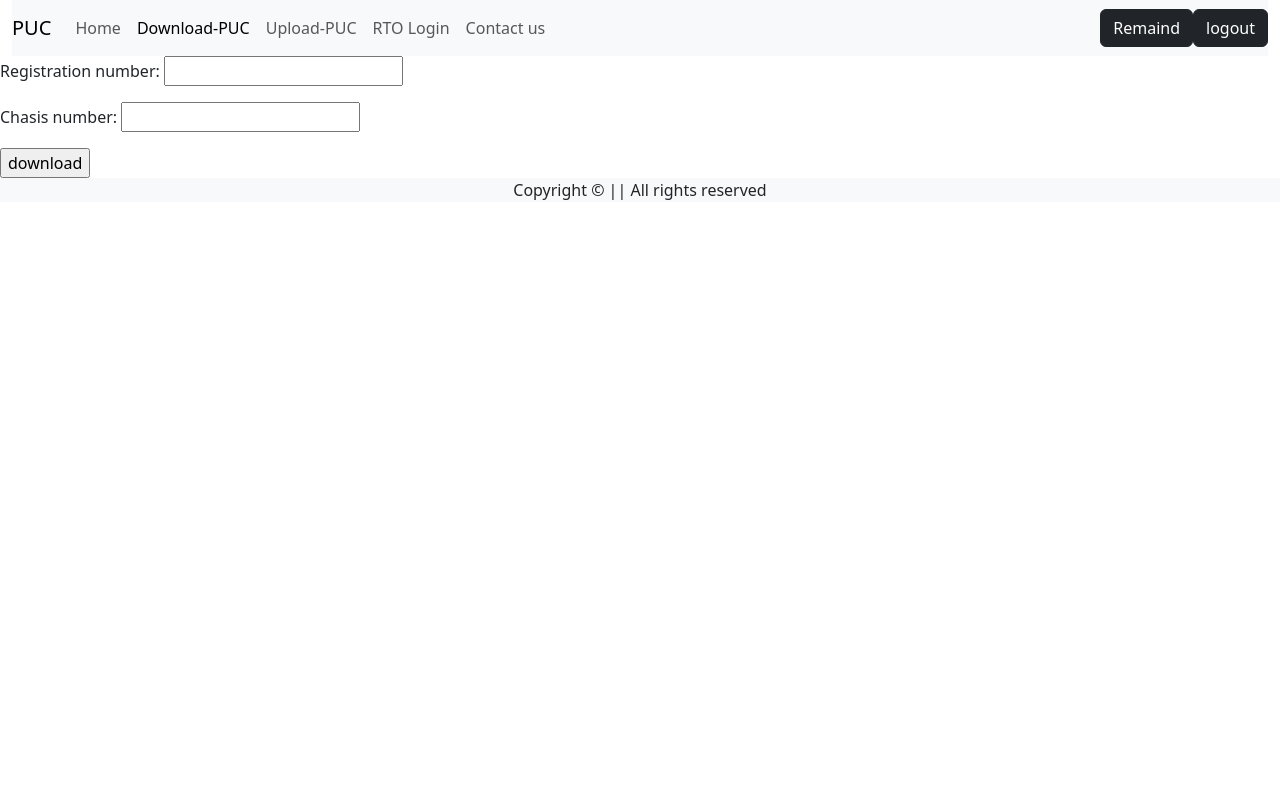
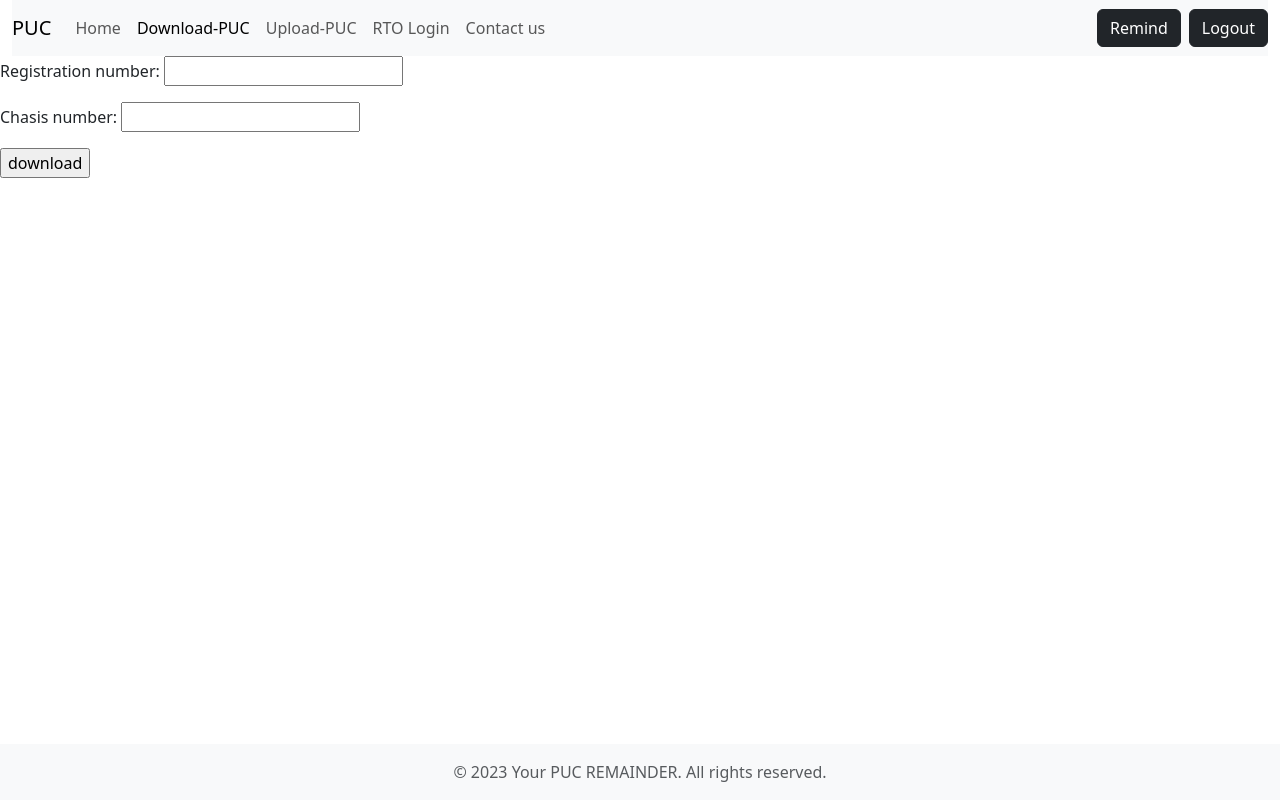
Before and after one commit to KiranGaneshKorada/pollution_under_control, a Django app: page /download/ in a window 1280 px wide. Run offline with Django 4.2, Linux system fonts and the light colour scheme; the visitor is signed in with stand-in values (Sample User, id 1); some libraries are stand-ins or nearby versions.

Commit message:
small changes in navbar and footer

```diff
--- a/templates/pucApp/base.html
+++ b/templates/pucApp/base.html
@@ -11,7 +11,7 @@
     {% comment %} header content start {% endcomment %}
 
     <div class="container-fluid">
-      <nav class="navbar navbar-expand-lg bg-body-tertiary">
+      <nav class="navbar navbar-expand-lg navbar-light bg-light">
         <a class="navbar-brand active" href="{% url 'home' %}">PUC</a>
         <button
           class="navbar-toggler"
@@ -27,14 +27,13 @@
         <div class="collapse navbar-collapse" id="navbarSupportedContent">
           <ul class="navbar-nav me-auto mb-2 mb-lg-0">
             <li class="nav-item">
-              <a class="nav-link {%block homeactive %} {%endblock homeactive%}" aria-current="page" href="{% url 'home' %}">Home</a>
+              <a class="nav-link {% block homeactive %} {% endblock homeactive %}" aria-current="page" href="{% url 'home' %}">Home</a>
             </li>
             <li class="nav-item">
-              <a class="nav-link {%block downloadactive %} {%endblock downloadactive%}" href="{%url 'downloadPUC'%}"> Download-PUC</a>
+              <a class="nav-link {% block downloadactive %} {% endblock downloadactive %}" href="{% url 'downloadPUC' %}">Download-PUC</a>
             </li>
             <li class="nav-item">
-              <a class="nav-link {%block uploadactive %}  {%endblock uploadactive %}
-              " aria-current="page" href="{%url 'uploadpuc'%}">Upload-PUC</a>
+              <a class="nav-link {% block uploadactive %} {% endblock uploadactive %}" aria-current="page" href="{% url 'uploadpuc' %}">Upload-PUC</a>
             </li>
             <li class="nav-item">
               <a class="nav-link" aria-current="page" href="/admin">RTO Login</a>
@@ -43,16 +42,21 @@
               <a class="nav-link" aria-current="page" href="">Contact us</a>
             </li>
           </ul>
-          {%if user.is_superuser %}
-          <div class="d-flex"><a href="{%url 'remainder' %}" class="btn btn-dark">Remaind</a></div>
-          {%endif%}
+          {% if user.is_superuser %}
+          <div class="d-flex">
+            <a href="{% url 'remainder' %}" class="btn btn-dark me-2">Remind</a>
+          </div>
+          {% endif %}
 
-          {%if user.is_authenticated%}
-          <div class="d-flex"><a href="/accounts/logout" class="btn btn-dark">logout</a></div>
-          {%endif%}
+          {% if user.is_authenticated %}
+          <div class="d-flex">
+            <a href="/accounts/logout" class="btn btn-dark">Logout</a>
+          </div>
+          {% endif %}
         </div>
       </nav>
     </div>
+
 
     {% comment %} header content end {% endcomment %}
 
@@ -62,11 +66,12 @@
 
     {% comment %} footer start {% endcomment %}
 
-    <div class="position-static bottom-0 start-50 bg-light">
-      <footer class="text-center">
-        Copyright &copy || All rights reserved
-      </footer>
-    </div>
+    <footer class="footer mt-auto py-3 bg-light text-center fixed-bottom">
+      <div class="container">
+        <span class="text-muted">© 2023 Your PUC REMAINDER. All rights reserved.</span>
+      </div>
+    </footer>
+
 
     {% comment %} footer end {% endcomment %}
 
```
